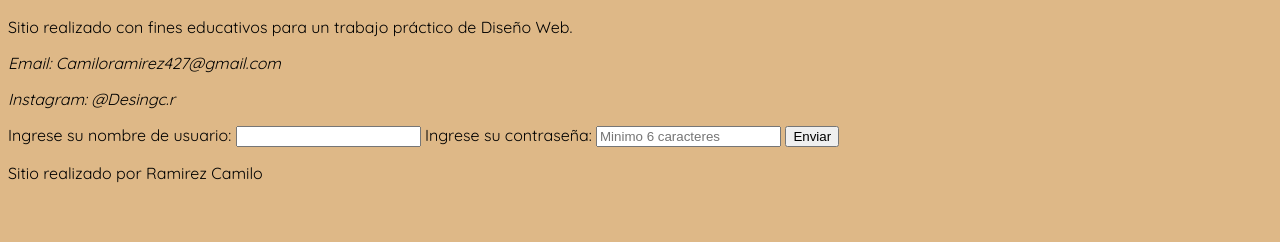
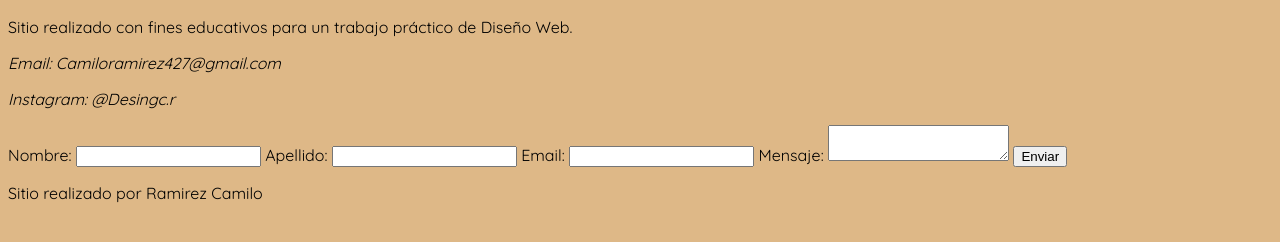
Before and after one commit to camiloramirez-debug/Camilo-Ramirez, a plain HTML site: page PAGE/contacto.html in a window 1280 px wide. Shown: the part 320-562 px from the top of the page. Drawn offline with Linux system fonts and the light colour scheme.

Commit message:
formulario
nuevo formulario

```diff
--- a/PAGE/contacto.html
+++ b/PAGE/contacto.html
@@ -9,6 +9,7 @@
 <link rel="preconnect" href="https://fonts.gstatic.com" crossorigin>
 <link href="https://fonts.googleapis.com/css2?family=Quicksand:wght@300..700&display=swap" rel="stylesheet">
 </head>
+<body>
   <header>
     <h1>Prison Break</h1>
     <nav>
@@ -50,19 +51,19 @@
                 Instagram: @Desingc.r
             </p>
         </address>
+         <form action="confirmacion.html">
+            <label for="nombre">Nombre:</label>
+            <input type="text" id="nombre" name="nombre" required>
+            <label for="apellido">Apellido:</label>
+            <input type="text" id="apellido" name="apellido" required>
+            <label for="email">Email:</label>
+            <input type="email" id="email" name="email" required>
+            <label for="mensaje">Mensaje:</label>
+            <textarea id="mensaje" name="mensaje" required></textarea>
+            <button type="submit">Enviar</button>
+         </form>
     </section>
 </main>
-<body>
-    <form action = confirmacion.html >
-<!-- nombre,apellido,mail, telefono, la consulta.. -->
- <label for="usuario">Ingrese su nombre de usuario:</label>
- <input type="text" name="usuario" id="usuario">
- <label for="contrasena" >Ingrese su contraseña:
-    <input type="text" placeholder="Minimo 6 caracteres" name="contrasena" id="contrasena">
- </label>
- <button type="submit">Enviar</button>
-    </form>
-</body>
 <footer>
     <p>
         Sitio realizado por Ramirez Camilo
```
